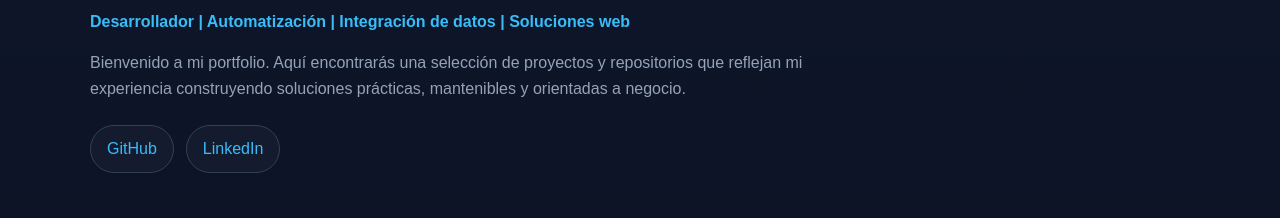
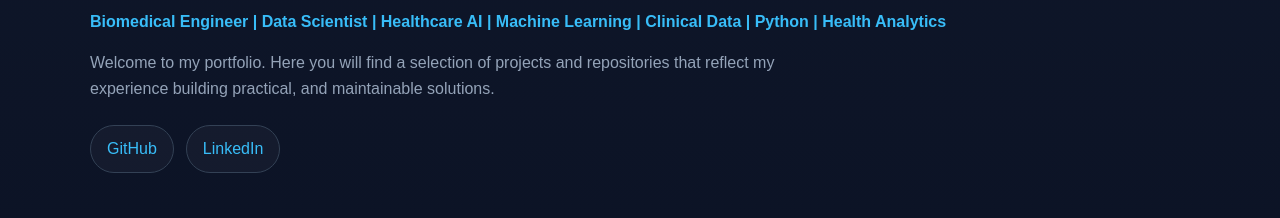
Before and after one commit to agustinroviraquezada/portfolio, a plain HTML site: page index.html in a window 1280 px wide. Shown: the part 187-405 px from the top of the page. Drawn offline with Linux system fonts and the light colour scheme.

Commit message:
Update index.html
 [ADD]: Include tags healthcare

```diff
--- a/index.html
+++ b/index.html
@@ -16,18 +16,17 @@
       <p class="eyebrow">Portfolio profesional</p>
       <h1>Agustín Rovira Quezada</h1>
       <p class="subtitle">
-        Desarrollador | Automatización | Integración de datos | Soluciones web
+        Biomedical Engineer | Data Scientist | Healthcare AI | Machine Learning | Clinical Data | Python | Health Analytics
       </p>
 
       <p class="intro">
-        Bienvenido a mi portfolio. Aquí encontrarás una selección de proyectos y
-        repositorios que reflejan mi experiencia construyendo soluciones
-        prácticas, mantenibles y orientadas a negocio.
+        Welcome to my portfolio. Here you will find a selection of projects and repositories
+        that reflect my experience building practical, and maintainable solutions.
       </p>
 
       <div class="hero-links">
         <a href="https://github.com/agustinroviraquezada" target="_blank" rel="noopener noreferrer">GitHub</a>
-        <a href="https://www.linkedin.com/" target="_blank" rel="noopener noreferrer">LinkedIn</a>
+        <a href="https://www.linkedin.com/in/agustinrovira/" target="_blank" rel="noopener noreferrer">LinkedIn</a>
       </div>
     </div>
   </header>
```
